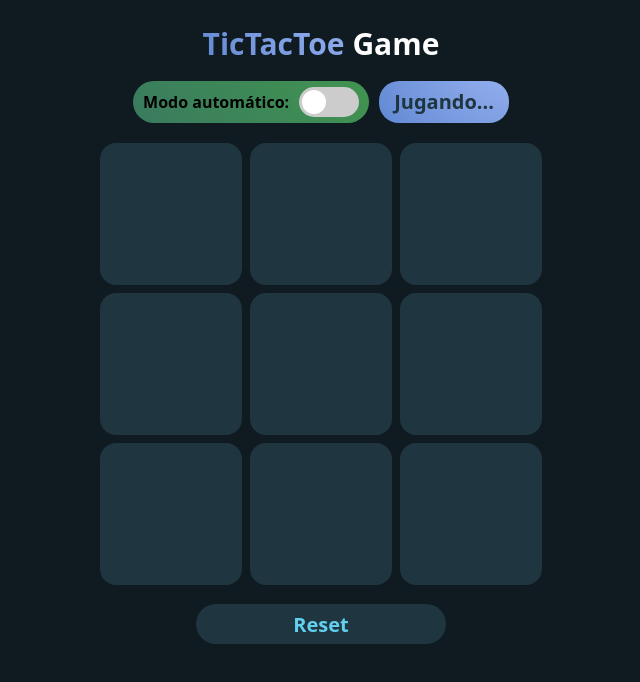
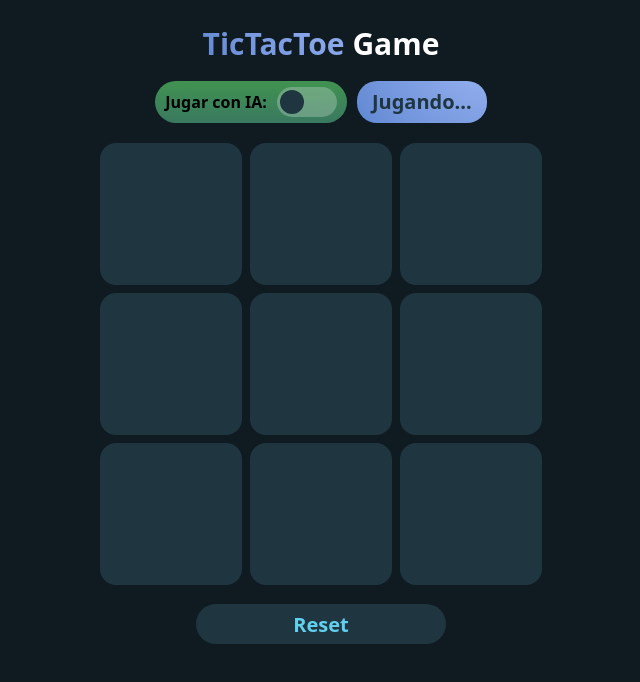
Before and after one commit to Jmond544/Tic-Tac-Toe, a React (Vite) app: page / in a window 1280 px wide. Shown: the top 682 px of the page, without its empty margins (319-959 px from the left). Built offline with nearby package versions, Linux system fonts and the light colour scheme.

Commit message:
Adding styles to switch botton

```diff
--- a/src/Components/Switch.jsx
+++ b/src/Components/Switch.jsx
@@ -8,7 +8,7 @@ function Switch({ isChecked, handleCheckboxChange }) {
         checked={isChecked}
         onChange={handleCheckboxChange}
       />
-      <span className="slider"></span>
+      <span className="slider glass-effect"></span>
     </label>
   );
 }
--- a/src/Components/TicTacToe.jsx
+++ b/src/Components/TicTacToe.jsx
@@ -141,8 +141,8 @@ function TikTakToe() {
           <span>TicTacToe</span> Game
         </h1>
         <div className="state-bar">
-          <div className="container-switch">
-            <p>Modo automático: </p>
+          <div className={`container-switch ${isChecked? 'checked':'' }`}>
+            <p>Jugar con IA: </p>
             <Switch
               isChecked={isChecked}
               handleCheckboxChange={handleCheckboxChange}
--- a/src/Styles/Switch.css
+++ b/src/Styles/Switch.css
@@ -24,6 +24,12 @@
   background-color: #ccc;
 }
 
+.glass-effect {
+  background: #fafafa40;
+  backdrop-filter: blur(0.4rem);
+  -webkit-backdrop-filter: blur(0.4rem);
+}
+
 .slider::before {
   position: absolute;
   content: "";
@@ -31,11 +37,13 @@
   width: 24px;
   left: 3px;
   bottom: 3px;
-  background-color: #fff;
+  background-color: #1f3540;
   border-radius: 50%;
-  transition: transform 0.4s;
+  transition: all 0.4s;
 }
 
 input:checked + .slider::before {
   transform: translateX(30px);
+  background-color: #fff;
+
 }
--- a/src/Styles/TicTacToe.css
+++ b/src/Styles/TicTacToe.css
@@ -49,13 +49,24 @@
   flex-direction: row;
   align-items: center;
   gap: 10px;
-  background: linear-gradient(45deg, #283c86, #45a247);
+  background: linear-gradient(0deg, #283c86, #45a247);
   background-size: 400% 400%;
   border-radius: 50px;
   padding: 0 10px;
   font-weight: bold;
   height: 42px;
-  animation: movimientoGradiente 4s alternate-reverse infinite;
+  background-position: 20% 20%;
+  transition: all .5s;
+}
+
+.checked{
+  background-position: 70% 70%;
+  animation: none;
+  color: #fff;
+}
+
+.checked p {
+  content: 's';
 }
 
 .reset {
```
